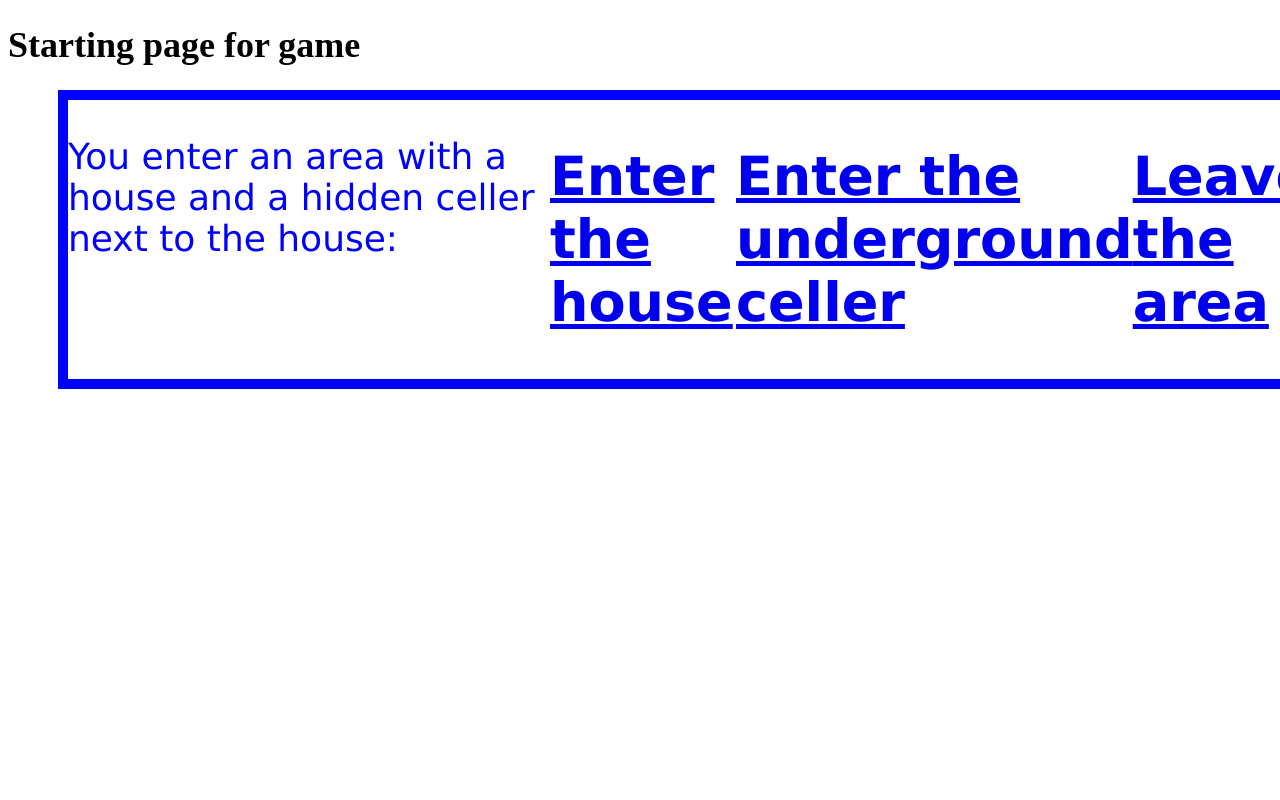
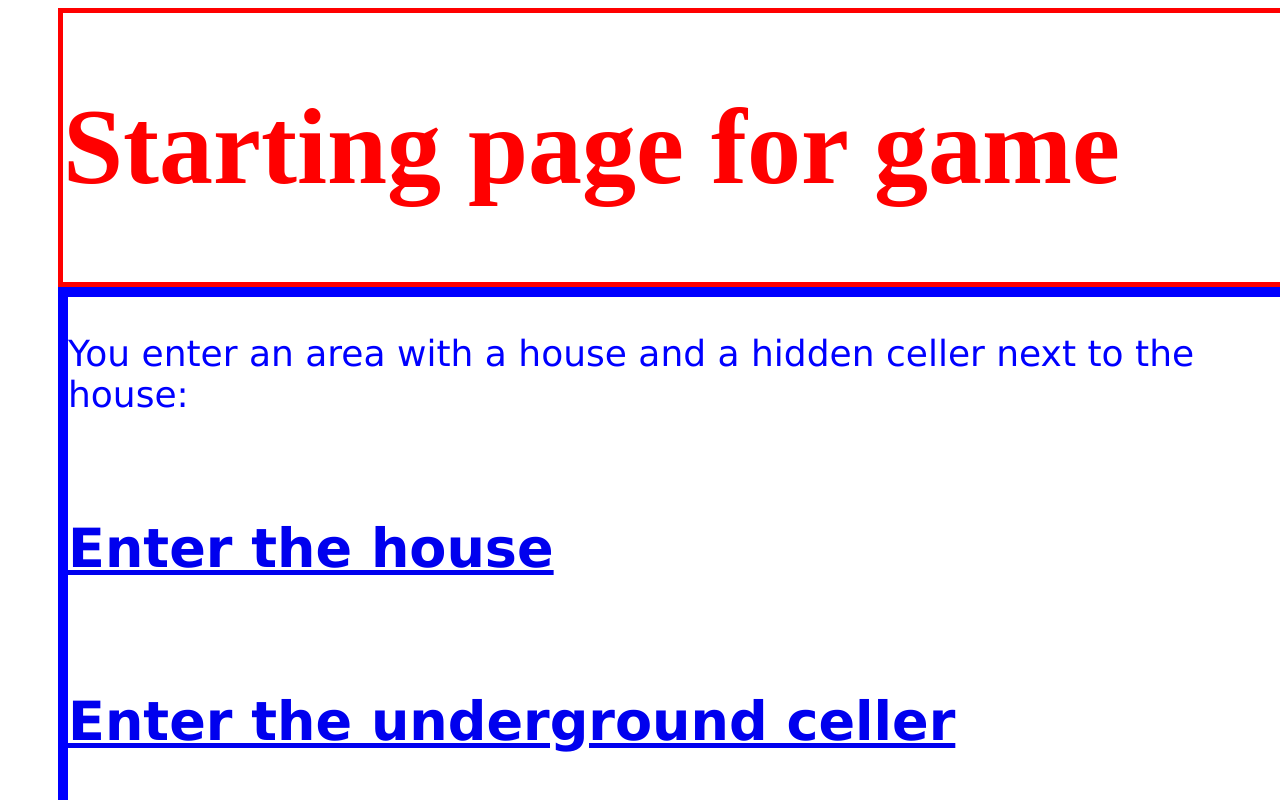
Before and after one commit to mjadams421-afk/git_game, a plain HTML site: page index.html in a window 1280 px wide. Shown: the top 800 px of the page. Drawn offline with Linux system fonts and the light colour scheme.

Commit message:
made some edits

```diff
--- a/style/styles.css
+++ b/style/styles.css
@@ -2,8 +2,18 @@ html {
  font-size: 18px;
 }
 
+header {
+ position: relative;
+ left: 50px;
+ font-size: 3rem;
+ color: red;
+ border: 5px solid red;
+}
+
 article {
  display: flex;
+ flex-flow: column wrap;
+ flex-grow: space-between;
  position: relative;
  left: 50px;
  border: 10px solid blue;
```
